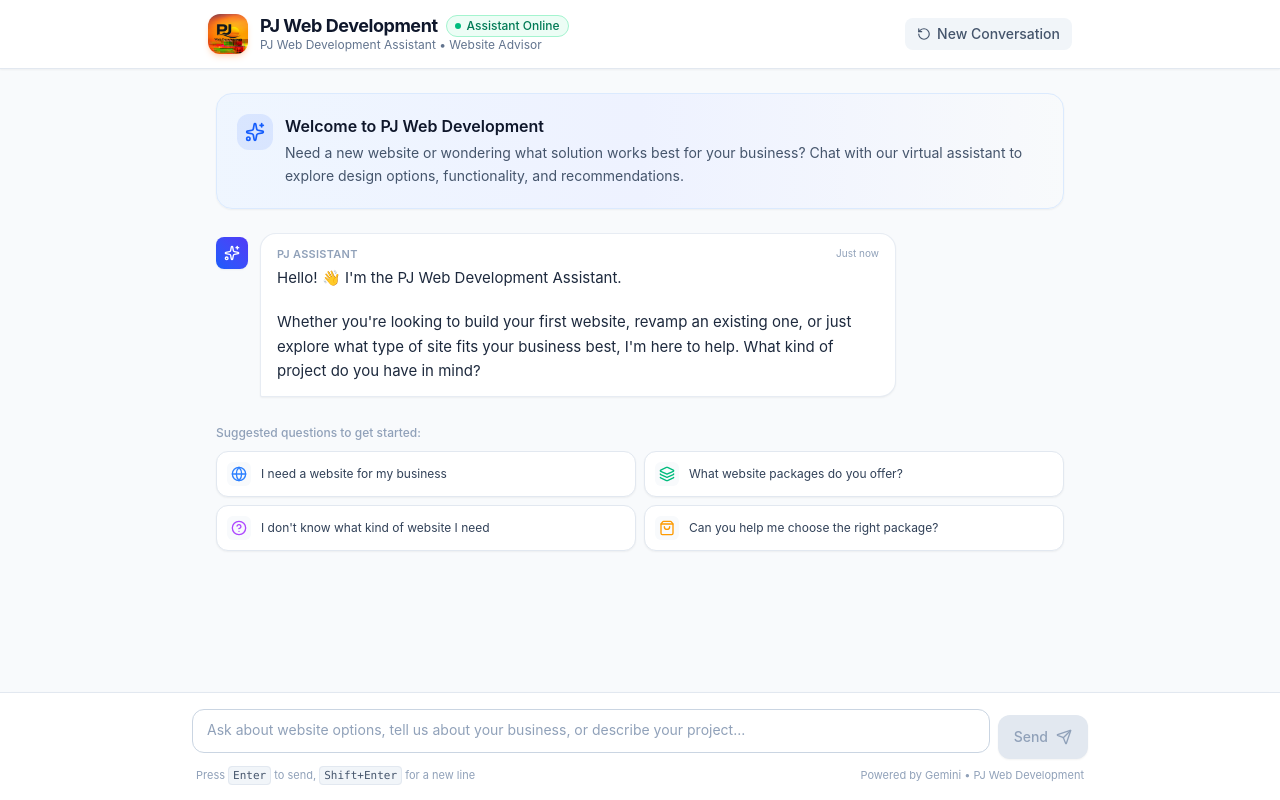
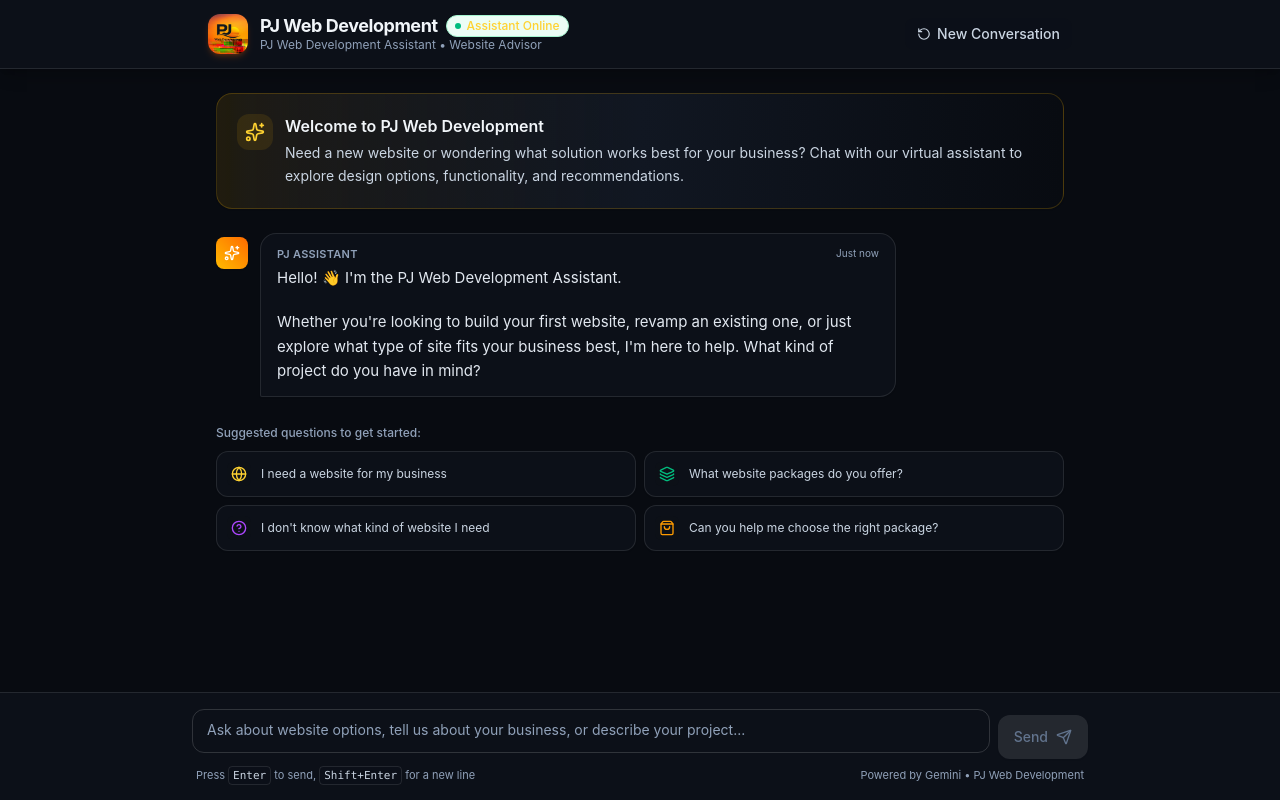
Before and after one commit to pjoker01/Pj-web-development-assistant-, a React (Vite) app: page / in a window 1280 px wide. Built offline with nearby package versions, Linux system fonts and the light colour scheme.

Commit message:
Apply PJ Chat Platform dark gold theme to web assistant

```diff
--- a/src/App.tsx
+++ b/src/App.tsx
@@ -245,7 +245,7 @@ const FRIENDLY_ERROR_MESSAGE = "I'm having a temporary connection problem. Pleas
 
 const SUGGESTIONS = [
   {
-    icon: <Globe className="w-4 h-4 text-blue-500" />,
+    icon: <Globe className="w-4 h-4 text-amber-300" />,
     text: "I need a website for my business",
   },
   {
@@ -561,7 +561,7 @@ export default function App() {
             const bulletText = trimmed.replace(/^[\*\-•]\s*/, '');
             return (
               <div key={idx} className="flex items-start gap-2 pl-1">
-                <span className="text-blue-500 mt-1 font-bold text-xs">●</span>
+                <span className="text-amber-300 mt-1 font-bold text-xs">●</span>
                 <span>{renderInlineStyles(bulletText)}</span>
               </div>
             );
@@ -572,7 +572,7 @@ export default function App() {
           if (numberedMatch) {
             return (
               <div key={idx} className="flex items-start gap-2 pl-1">
-                <span className="font-semibold text-blue-600 min-w-[1.2rem] text-sm">{numberedMatch[1]}.</span>
+                <span className="font-semibold text-amber-300 min-w-[1.2rem] text-sm">{numberedMatch[1]}.</span>
                 <span>{renderInlineStyles(numberedMatch[2])}</span>
               </div>
             );
@@ -590,7 +590,7 @@ export default function App() {
     return parts.map((part, i) => {
       if (part.startsWith('**') && part.endsWith('**')) {
         return (
-          <strong key={i} className="font-semibold text-slate-900">
+          <strong key={i} className="font-semibold text-slate-100">
             {part.slice(2, -2)}
           </strong>
         );
@@ -600,9 +600,9 @@ export default function App() {
   };
 
   return (
-    <div className="flex flex-col h-screen max-h-screen bg-slate-50 text-slate-800 antialiased font-sans">
+    <div className="flex flex-col h-screen max-h-screen bg-[#080b11] text-slate-200 antialiased font-sans">
       {/* Header */}
-      <header className="bg-white border-b border-slate-200 shadow-xs z-10 shrink-0">
+      <header className="bg-[#0c1018] border-b border-white/10 shadow-lg shadow-black/20 z-10 shrink-0">
         <div className="max-w-4xl mx-auto px-4 py-3.5 flex items-center justify-between">
           <div className="flex items-center gap-3">
             <img
@@ -612,15 +612,15 @@ export default function App() {
             />
             <div>
               <div className="flex items-center gap-2">
-                <h1 className="font-bold text-slate-900 text-lg leading-tight tracking-tight">
+                <h1 className="font-bold text-slate-100 text-lg leading-tight tracking-tight">
                   PJ Web Development
                 </h1>
-                <span className="hidden sm:inline-flex items-center gap-1.5 px-2 py-0.5 rounded-full text-xs font-medium bg-emerald-50 text-emerald-700 border border-emerald-200">
+                <span className="hidden sm:inline-flex items-center gap-1.5 px-2 py-0.5 rounded-full text-xs font-medium bg-emerald-50 text-amber-300 border border-emerald-200">
                   <span className="w-1.5 h-1.5 rounded-full bg-emerald-500 animate-pulse"></span>
                   Assistant Online
                 </span>
               </div>
-              <p className="text-xs text-slate-500">
+              <p className="text-xs text-slate-400">
                 PJ Web Development Assistant &bull; Website Advisor
               </p>
             </div>
@@ -629,7 +629,7 @@ export default function App() {
           <div className="flex items-center gap-2">
             <button
               onClick={handleResetConversation}
-              className="inline-flex items-center gap-1.5 text-xs sm:text-sm font-medium text-slate-600 hover:text-slate-900 bg-slate-100 hover:bg-slate-200 active:bg-slate-300 px-3 py-1.5 rounded-lg transition-colors"
+              className="inline-flex items-center gap-1.5 text-xs sm:text-sm font-medium text-slate-300 hover:text-slate-100 bg-[#0c1018]/5 hover:bg-[#0c1018]/10 active:bg-[#0c1018]/15 px-3 py-1.5 rounded-lg transition-colors"
               title="Start a new conversation"
             >
               <RotateCcw className="w-3.5 h-3.5" />
@@ -642,16 +642,16 @@ export default function App() {
       {/* Main Chat Area */}
       <main className="flex-1 overflow-y-auto p-4 sm:p-6 space-y-4 max-w-4xl w-full mx-auto">
         {/* Intro Banner */}
-        <div className="bg-gradient-to-r from-blue-50 via-indigo-50 to-slate-50 border border-blue-100 rounded-2xl p-4 sm:p-5 text-sm text-slate-700 mb-6 shadow-xs">
+        <div className="bg-gradient-to-r from-amber-400/10 via-[#111722] to-[#080b11] border border-amber-400/20 rounded-2xl p-4 sm:p-5 text-sm text-slate-300 mb-6 shadow-xs">
           <div className="flex items-start gap-3">
-            <div className="p-2 rounded-xl bg-blue-600/10 text-blue-600 shrink-0">
+            <div className="p-2 rounded-xl bg-amber-400/10 text-amber-300 shrink-0">
               <Sparkles className="w-5 h-5" />
             </div>
             <div className="space-y-1">
-              <h2 className="font-semibold text-slate-900 text-base">
+              <h2 className="font-semibold text-slate-100 text-base">
                 Welcome to PJ Web Development
               </h2>
-              <p className="text-slate-600 text-sm leading-relaxed">
+              <p className="text-slate-300 text-sm leading-relaxed">
                 Need a new website or wondering what solution works best for your business? Chat with our virtual assistant to explore design options, functionality, and recommendations.
               </p>
             </div>
@@ -668,7 +668,7 @@ export default function App() {
                 className={`flex gap-3 ${isUser ? 'justify-end' : 'justify-start'}`}
               >
                 {!isUser && (
-                  <div className="w-8 h-8 rounded-lg bg-gradient-to-tr from-blue-600 to-indigo-600 text-white flex items-center justify-center shrink-0 shadow-xs mt-1">
+                  <div className="w-8 h-8 rounded-lg bg-gradient-to-tr from-amber-400 to-orange-500 text-white flex items-center justify-center shrink-0 shadow-xs mt-1">
                     <Sparkles className="w-4 h-4" />
                   </div>
                 )}
@@ -676,21 +676,21 @@ export default function App() {
                 <div
                   className={`max-w-[85%] sm:max-w-[75%] rounded-2xl px-4 py-3 shadow-xs ${
                     isUser
-                      ? 'bg-blue-600 text-white rounded-br-xs'
-                      : 'bg-white border border-slate-200/80 text-slate-800 rounded-bl-xs'
+                      ? 'bg-amber-400 text-black rounded-br-xs'
+                      : 'bg-[#0c1018] border border-white/10 text-slate-200 rounded-bl-xs'
                   }`}
                 >
                   <div className="flex items-center justify-between gap-4 mb-1">
                     <span
                       className={`text-[11px] font-semibold tracking-wide uppercase ${
-                        isUser ? 'text-blue-100' : 'text-slate-400'
+                        isUser ? 'text-amber-950' : 'text-slate-400'
                       }`}
                     >
                       {isUser ? 'You' : 'PJ Assistant'}
                     </span>
                     <span
                       className={`text-[10px] ${
-                        isUser ? 'text-blue-200' : 'text-slate-400'
+                        isUser ? 'text-amber-200' : 'text-slate-400'
                       }`}
                     >
                       {message.timestamp}
@@ -717,31 +717,31 @@ export default function App() {
                         const saveState = leadSaveStates[message.id];
 
                         return (
-                          <div className="mt-4 pt-3.5 border-t border-slate-200/90 space-y-3">
-                            <div className="bg-emerald-50/80 border border-emerald-200/90 rounded-xl p-3.5 space-y-2.5">
+                          <div className="mt-4 pt-3.5 border-t border-white/10 space-y-3">
+                            <div className="bg-amber-400/5 border border-amber-400/20 rounded-xl p-3.5 space-y-2.5">
                               <div className="flex items-center justify-between gap-2 flex-wrap">
-                                <div className="flex items-center gap-2 text-emerald-900 font-semibold text-xs sm:text-sm">
-                                  <WhatsAppIcon className="w-4 h-4 text-emerald-600 shrink-0" />
+                                <div className="flex items-center gap-2 text-amber-200 font-semibold text-xs sm:text-sm">
+                                  <WhatsAppIcon className="w-4 h-4 text-amber-300 shrink-0" />
                                   <span>Send Project Details to PJ Web Development</span>
                                 </div>
                                 {isComplete && saveState?.status === 'saved' && (
-                                  <span className="inline-flex items-center gap-1 text-[11px] text-emerald-800 bg-emerald-100/90 border border-emerald-300 px-2 py-0.5 rounded-full font-medium shadow-2xs">
-                                    <Check className="w-3 h-3 text-emerald-600" />
+                                  <span className="inline-flex items-center gap-1 text-[11px] text-amber-200 bg-amber-400/10 border border-amber-400/20 px-2 py-0.5 rounded-full font-medium shadow-2xs">
+                                    <Check className="w-3 h-3 text-amber-300" />
                                     Lead saved ✓
                                   </span>
                                 )}
                                 {isComplete && saveState?.status === 'failed' && (
-                                  <span className="inline-flex items-center gap-1 text-[11px] text-amber-800 bg-amber-100/90 border border-amber-300 px-2 py-0.5 rounded-full font-medium shadow-2xs">
+                                  <span className="inline-flex items-center gap-1 text-[11px] text-amber-200 bg-amber-400/10 border border-amber-400/20 px-2 py-0.5 rounded-full font-medium shadow-2xs">
                                     Cloud save unavailable
                                   </span>
                                 )}
                               </div>
-                              <p className="text-xs text-emerald-700 leading-relaxed">
+                              <p className="text-xs text-amber-300 leading-relaxed">
                                 Ready to continue? Tap below to open WhatsApp addressed to PJ Web Development (<span className="font-semibold">+27 61 014 0065</span>) with your complete project details pre-filled.
                               </p>
 
                               {isComplete && saveState?.status === 'failed' && (
-                                <div className="bg-amber-50/90 border border-amber-200 rounded-lg p-2.5 text-xs text-amber-800 flex items-start gap-2">
+                                <div className="bg-amber-400/5 border border-amber-400/20 rounded-lg p-2.5 text-xs text-amber-200 flex items-start gap-2">
                                   <AlertCircle className="w-4 h-4 text-amber-600 shrink-0 mt-0.5" />
                                   <p className="leading-relaxed">
                                     Your project summary is ready, but I couldn't save a cloud copy right now. You can still copy the summary or send it through WhatsApp.
@@ -750,10 +750,10 @@ export default function App() {
                               )}
 
                               {!isComplete && (
-                                <div className="bg-amber-50 border border-amber-200 rounded-lg p-2.5 text-xs text-amber-800 flex items-start gap-2">
+                                <div className="bg-amber-50 border border-amber-200 rounded-lg p-2.5 text-xs text-amber-200 flex items-start gap-2">
                                   <AlertCircle className="w-4 h-4 text-amber-600 shrink-0 mt-0.5" />
                                   <div>
-                                    <p className="font-semibold text-amber-900">Project details incomplete</p>
+                                    <p className="font-semibold text-amber-200">Project details incomplete</p>
                                     <p className="text-amber-700 mt-0.5 leading-relaxed">
                                       Missing: {missingFields.join(', ')}. Please provide these details in the chat before sending.
                                     </p>
@@ -776,7 +776,7 @@ export default function App() {
                                   <button
                                     type="button"
                                     disabled
-                                    className="inline-flex items-center gap-2 px-4 py-2 bg-slate-200 text-slate-400 rounded-xl font-medium text-xs sm:text-sm cursor-not-allowed shadow-none"
+                                    className="inline-flex items-center gap-2 px-4 py-2 bg-white/10 text-slate-500 rounded-xl font-medium text-xs sm:text-sm cursor-not-allowed shadow-none"
                                     title={`Missing: ${missingFields.join(', ')}`}
                                   >
                                     <WhatsAppIcon className="w-4 h-4 fill-current opacity-50" />
@@ -787,16 +787,16 @@ export default function App() {
                                 <button
                                   type="button"
                                   onClick={() => handleCopySummary(message.id, whatsappMessage)}
-                                  className="inline-flex items-center gap-1.5 px-3 py-2 bg-white hover:bg-slate-100 active:bg-slate-200 border border-slate-200 text-slate-700 rounded-xl text-xs sm:text-sm font-medium transition-colors shadow-2xs"
+                                  className="inline-flex items-center gap-1.5 px-3 py-2 bg-[#0c1018] hover:bg-[#0c1018]/10 active:bg-[#0c1018]/15 border border-white/10 text-slate-300 rounded-xl text-xs sm:text-sm font-medium transition-colors shadow-2xs"
                                 >
                                   {copiedId === message.id ? (
                                     <>
-                                      <Check className="w-3.5 h-3.5 text-emerald-600" />
-                                      <span className="text-emerald-700 font-medium">Copied!</span>
+                                      <Check className="w-3.5 h-3.5 text-amber-300" />
+                                      <span className="text-amber-300 font-medium">Copied!</span>
                                     </>
                                   ) : (
                                     <>
-                                      <Copy className="w-3.5 h-3.5 text-slate-500" />
+                                      <Copy className="w-3.5 h-3.5 text-slate-400" />
                                       <span>Copy Summary</span>
                                     </>
                                   )}
@@ -804,7 +804,7 @@ export default function App() {
                               </div>
 
                               {hasConfirmed && (
-                                <div className="flex items-center gap-2 p-2.5 bg-emerald-100/90 border border-emerald-300 rounded-xl text-xs text-emerald-800 font-medium">
+                                <div className="flex items-center gap-2 p-2.5 bg-amber-400/10 border border-amber-400/20 rounded-xl text-xs text-amber-200 font-medium">
                                   <span>WhatsApp opened with your project details ready to send. 👍</span>
                                 </div>
                               )}
@@ -817,7 +817,7 @@ export default function App() {
                 </div>
 
                 {isUser && (
-                  <div className="w-8 h-8 rounded-lg bg-slate-200 text-slate-600 flex items-center justify-center shrink-0 shadow-xs mt-1 font-semibold text-xs">
+                  <div className="w-8 h-8 rounded-lg bg-slate-200 text-slate-300 flex items-center justify-center shrink-0 shadow-xs mt-1 font-semibold text-xs">
                     You
                   </div>
                 )}
@@ -828,16 +828,16 @@ export default function App() {
           {/* Loading indicator */}
           {isLoading && (
             <div className="flex gap-3 justify-start items-center">
-              <div className="w-8 h-8 rounded-lg bg-gradient-to-tr from-blue-600 to-indigo-600 text-white flex items-center justify-center shrink-0 shadow-xs">
+              <div className="w-8 h-8 rounded-lg bg-gradient-to-tr from-amber-400 to-orange-500 text-white flex items-center justify-center shrink-0 shadow-xs">
                 <Sparkles className="w-4 h-4 animate-spin" />
               </div>
-              <div className="bg-white border border-slate-200/80 rounded-2xl rounded-bl-xs px-4 py-3 shadow-xs flex items-center gap-2">
+              <div className="bg-[#0c1018] border border-white/10 rounded-2xl rounded-bl-xs px-4 py-3 shadow-xs flex items-center gap-2">
                 <div className="flex items-center gap-1.5 py-1">
-                  <div className="w-2 h-2 rounded-full bg-blue-600 animate-bounce [animation-delay:-0.3s]"></div>
-                  <div className="w-2 h-2 rounded-full bg-blue-600 animate-bounce [animation-delay:-0.15s]"></div>
-                  <div className="w-2 h-2 rounded-full bg-blue-600 animate-bounce"></div>
+                  <div className="w-2 h-2 rounded-full bg-amber-400 animate-bounce [animation-delay:-0.3s]"></div>
+                  <div className="w-2 h-2 rounded-full bg-amber-400 animate-bounce [animation-delay:-0.15s]"></div>
+                  <div className="w-2 h-2 rounded-full bg-amber-400 animate-bounce"></div>
                 </div>
-                <span className="text-xs text-slate-500 font-medium pl-1">
+                <span className="text-xs text-slate-400 font-medium pl-1">
                   PJ Assistant is thinking...
                 </span>
               </div>
@@ -846,18 +846,18 @@ export default function App() {
 
           {/* Error Banner */}
           {error && (
-            <div className="flex items-center gap-3 p-3.5 bg-red-50 border border-red-200 rounded-xl text-red-700 text-sm">
+            <div className="flex items-center gap-3 p-3.5 bg-rose-400/5 border border-rose-400/20 rounded-xl text-rose-300 text-sm">
               <AlertCircle className="w-5 h-5 shrink-0 text-red-500" />
               <div className="flex-1">
-                <p className="font-medium text-red-800">Connection notice</p>
-                <p className="text-xs text-red-600 mt-0.5">{error}</p>
+                <p className="font-medium text-rose-200">Connection notice</p>
+                <p className="text-xs text-rose-300 mt-0.5">{error}</p>
               </div>
               {lastFailedMessage && (
                 <button
                   type="button"
                   onClick={handleRetry}
                   disabled={isLoading}
-                  className="text-xs font-semibold bg-red-100 hover:bg-red-200 active:bg-red-300 px-3 py-1.5 rounded-lg transition-colors text-red-800 disabled:opacity-50 disabled:cursor-not-allowed"
+                  className="text-xs font-semibold bg-rose-400/10 hover:bg-rose-400/15 active:bg-rose-400/20 px-3 py-1.5 rounded-lg transition-colors text-rose-200 disabled:opacity-50 disabled:cursor-not-allowed"
                 >
                   Retry
                 </button>
@@ -881,9 +881,9 @@ export default function App() {
                   type="button"
                   disabled={isLoading}
                   onClick={() => !isLoading && handleSend(item.text)}
-                  className="flex items-center gap-2.5 text-left p-2.5 rounded-xl bg-white hover:bg-blue-50/60 border border-slate-200 hover:border-blue-200 text-xs text-slate-700 hover:text-blue-900 transition-all shadow-xs group disabled:opacity-50 disabled:cursor-not-allowed"
+                  className="flex items-center gap-2.5 text-left p-2.5 rounded-xl bg-[#0c1018] hover:bg-amber-400/10 border border-white/10 hover:border-amber-400/30 text-xs text-slate-300 hover:text-amber-200 transition-all shadow-xs group disabled:opacity-50 disabled:cursor-not-allowed"
                 >
-                  <div className="p-1 rounded-md bg-slate-50 group-hover:bg-white shrink-0">
+                  <div className="p-1 rounded-md bg-[#0c1018]/5 group-hover:bg-[#0c1018] shrink-0">
                     {item.icon}
                   </div>
                   <span className="line-clamp-2">{item.text}</span>
@@ -895,7 +895,7 @@ export default function App() {
       </main>
 
       {/* Input Area */}
-      <footer className="bg-white border-t border-slate-200 p-3 sm:p-4 shrink-0 shadow-lg">
+      <footer className="bg-[#0c1018] border-t border-white/10 p-3 sm:p-4 shrink-0 shadow-lg">
         <div className="max-w-4xl mx-auto">
           <form
             onSubmit={(e) => {
@@ -915,7 +915,7 @@ export default function App() {
                 placeholder="Ask about website options, tell us about your business, or describe your project..."
                 rows={1}
                 disabled={isLoading}
-                className="w-full resize-none rounded-xl border border-slate-300 focus:border-blue-500 focus:ring-2 focus:ring-blue-500/20 px-3.5 py-2.5 text-sm text-slate-900 placeholder-slate-400 focus:outline-none transition-all max-h-32 min-h-[44px] disabled:bg-slate-50 disabled:text-slate-400"
+                className="w-full resize-none rounded-xl border border-white/15 focus:border-amber-400 focus:ring-2 focus:ring-amber-400/20 px-3.5 py-2.5 text-sm text-slate-100 placeholder-slate-400 focus:outline-none transition-all max-h-32 min-h-[44px] disabled:bg-[#0c1018]/5 disabled:text-slate-500"
                 style={{ height: 'auto', minHeight: '44px' }}
               />
             </div>
@@ -923,7 +923,7 @@ export default function App() {
             <button
               type="submit"
               disabled={isLoading || !input.trim()}
-              className="h-[44px] px-4 rounded-xl bg-blue-600 hover:bg-blue-700 active:bg-blue-800 disabled:bg-slate-200 text-white disabled:text-slate-400 font-medium text-sm flex items-center justify-center gap-2 shadow-xs transition-colors shrink-0 disabled:cursor-not-allowed"
+              className="h-[44px] px-4 rounded-xl bg-amber-400 hover:bg-amber-300 active:bg-amber-500 disabled:bg-white/10 text-white disabled:text-slate-500 font-medium text-sm flex items-center justify-center gap-2 shadow-xs transition-colors shrink-0 disabled:cursor-not-allowed"
             >
               <span>Send</span>
               <Send className="w-4 h-4" />
@@ -931,7 +931,7 @@ export default function App() {
           </form>
 
           <div className="flex items-center justify-between mt-2 px-1 text-[11px] text-slate-400">
-            <span>Press <kbd className="px-1 py-0.5 bg-slate-100 border border-slate-200 rounded text-slate-600 font-mono">Enter</kbd> to send, <kbd className="px-1 py-0.5 bg-slate-100 border border-slate-200 rounded text-slate-600 font-mono">Shift+Enter</kbd> for a new line</span>
+            <span>Press <kbd className="px-1 py-0.5 bg-[#0c1018]/5 border border-white/10 rounded text-slate-300 font-mono">Enter</kbd> to send, <kbd className="px-1 py-0.5 bg-[#0c1018]/5 border border-white/10 rounded text-slate-300 font-mono">Shift+Enter</kbd> for a new line</span>
             <span className="hidden sm:inline">Powered by Gemini &bull; PJ Web Development</span>
           </div>
         </div>
```
